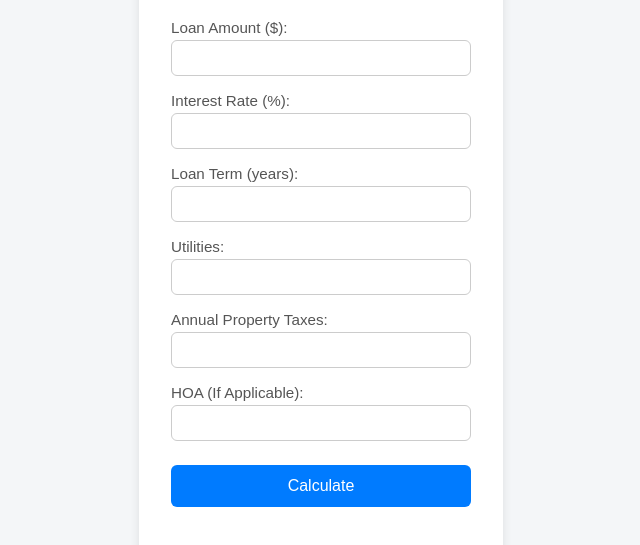
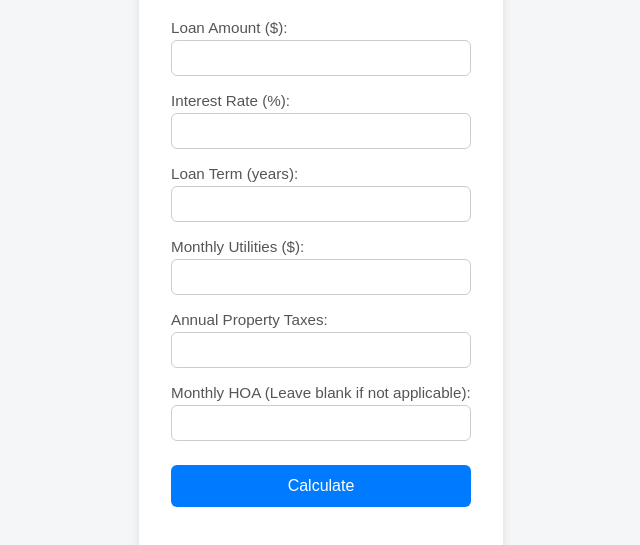
Before and after one commit to ethan-strauss/mortgage-calculator, a plain HTML site: page index.html in a window 1280 px wide. Shown: the part 167-712 px from the top of the page, without its empty margins (319-959 px from the left). Drawn offline with Linux system fonts and the light colour scheme.

Commit message:
Explicit
Relabeled utilities and HOA so user knows to enter monthly amount or leave blank if not applicable

```diff
--- a/index.html
+++ b/index.html
@@ -19,13 +19,13 @@
       <label for="years">Loan Term (years):</label>
       <input type="number" id="years" required>
 
-      <label for="utilities">Utilities:</label>
+      <label for="utilities">Monthly Utilities ($):</label>
       <input type="number" id="utilities" step="any">
 
       <label for="taxes">Annual Property Taxes:</label>
       <input type="number" id="taxes" step="any">
 
-      <label for="hoa">HOA (If Applicable):</label>
+      <label for="hoa">Monthly HOA (Leave blank if not applicable):</label>
       <input type="number" id="hoa" step="any">
 
       <button type="submit">Calculate</button>
```
